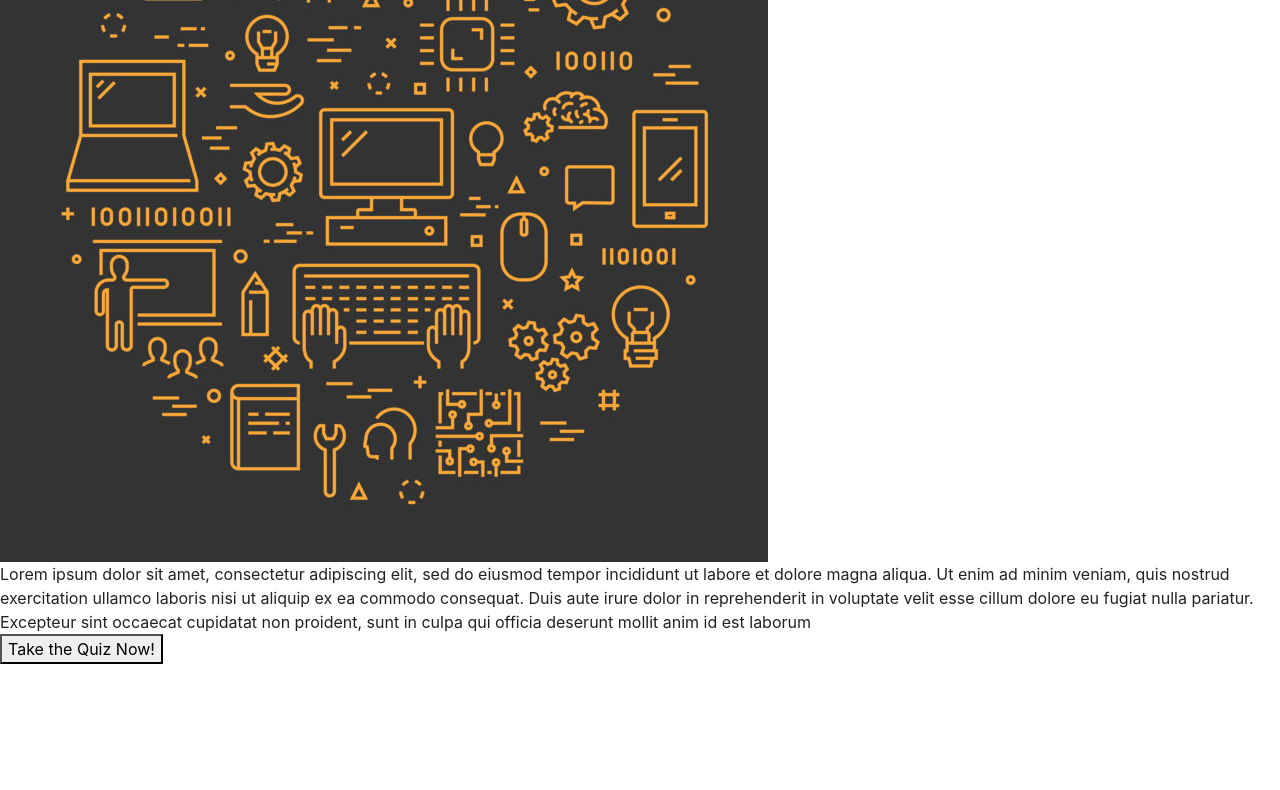
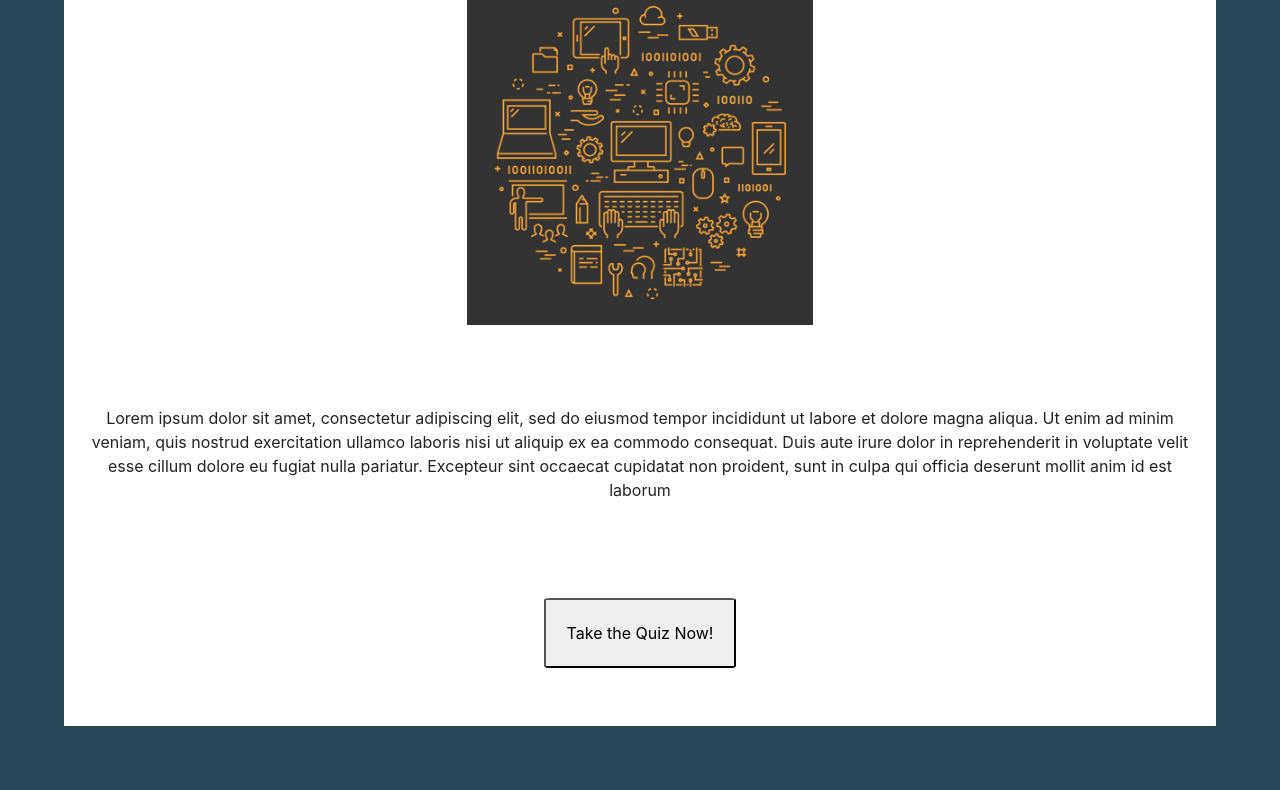
Before and after one commit to baileyritchie/gdi-pathways-quiz, a website: page index.html in a window 1280 px wide. Shown: the part 258-1048 px from the top of the page. Before the commit the page ends 922 px from the top, so only its background shows below. Drawn offline with Linux system fonts and the light colour scheme; a web font is replaced by a local one.

Commit message:
index
updated index

```diff
--- a/index.html
+++ b/index.html
@@ -14,10 +14,20 @@
     <div class="outer-box">
         <div class="content-box">
             <img src="images/computer-science-education-768x768.jpeg">
-            <div class="text"> Lorem ipsum dolor sit amet, consectetur adipiscing elit, sed do eiusmod tempor incididunt ut labore et dolore magna aliqua. Ut enim ad minim veniam, quis nostrud exercitation ullamco laboris nisi ut aliquip ex ea commodo consequat. Duis aute irure dolor in reprehenderit in voluptate velit esse cillum dolore eu fugiat nulla pariatur. Excepteur sint occaecat cupidatat non proident, sunt in culpa qui officia deserunt mollit anim id est laborum</div>
+            <div class="text">
+                <p>Lorem ipsum dolor sit amet, consectetur adipiscing elit, sed do eiusmod tempor incididunt ut labore
+                    et dolore magna aliqua. Ut enim ad minim veniam, quis nostrud exercitation ullamco laboris nisi ut
+                    aliquip ex ea commodo consequat. Duis aute irure dolor in reprehenderit in voluptate velit esse
+                    cillum dolore eu fugiat nulla pariatur. Excepteur sint occaecat cupidatat non proident, sunt in
+                    culpa qui officia deserunt mollit anim id est laborum
+                </p>
+            </div>
+            <div class="button">
             <button>Take the Quiz Now!</button>
+        </div>
         </div>
     </div>
 
 </body>
+
 </html>
--- a/style.css
+++ b/style.css
@@ -0,0 +1,36 @@
+img {
+    display: block;
+    margin-left: auto;
+    margin-right: auto;
+    height: 40%;
+    width: 40%;
+    padding: 5%;
+}
+.title {
+    padding: 2em;
+    background-color: #BF4E49;
+    color: #fff;
+}
+
+h1, p {
+    text-align: center;
+}
+p {
+    padding: 2%;
+}
+
+.outer-box {
+    padding: 5%;
+    background-color: #2A4758;
+}
+.content-box {
+    background-color: #fff;
+}
+
+body {
+    background-color: #2A4758;
+}
+.button {
+    padding: 5%;
+
+}
```
Also changed, not shown: bootstrap.css.
